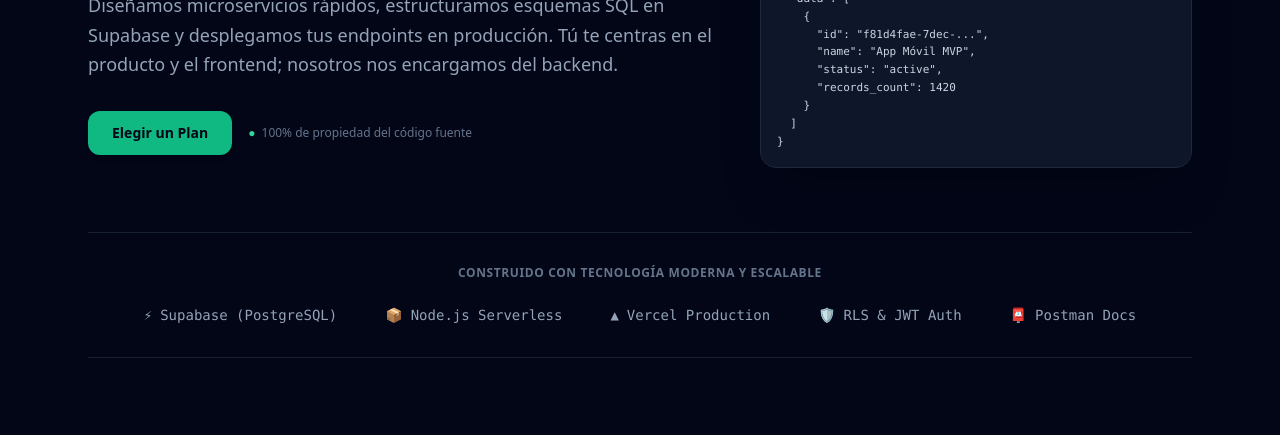
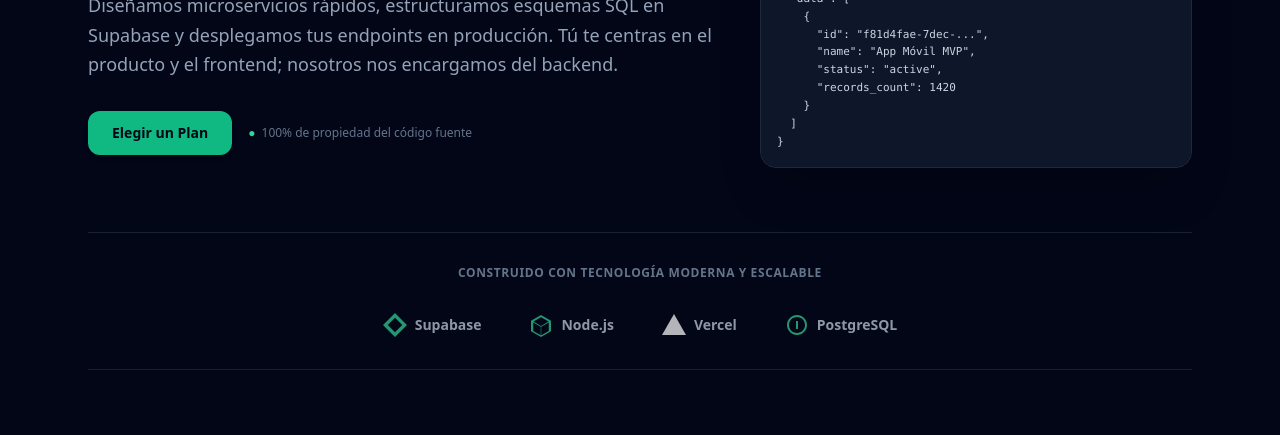
Before and after one commit to BackendForgeStudio/backendforge-web, a plain HTML site: page index.html in a window 1280 px wide. Shown: the part 360-795 px from the top of the page. Drawn offline with nearby package versions, Linux system fonts and the light colour scheme.

Commit message:
actualizar logos de stack tecnologico

```diff
--- a/index.html
+++ b/index.html
@@ -83,15 +83,35 @@
       </div>
     </div>
 
-    <!-- Stack Tecnológico -->
+<!-- Stack Tecnológico -->
     <div class="my-16 border-y border-slate-800/80 py-8">
-      <p class="text-center text-xs font-semibold uppercase tracking-wider text-slate-500 mb-6">Construido con tecnología moderna y escalable</p>
-      <div class="flex flex-wrap justify-center items-center gap-6 sm:gap-12 text-slate-400 font-mono text-sm font-medium">
-        <span class="flex items-center gap-2 hover:text-emerald-400 transition-colors"><span>⚡</span> Supabase (PostgreSQL)</span>
-        <span class="flex items-center gap-2 hover:text-emerald-400 transition-colors"><span>📦</span> Node.js Serverless</span>
-        <span class="flex items-center gap-2 hover:text-emerald-400 transition-colors"><span>▲</span> Vercel Production</span>
-        <span class="flex items-center gap-2 hover:text-emerald-400 transition-colors"><span>🛡️</span> RLS & JWT Auth</span>
-        <span class="flex items-center gap-2 hover:text-emerald-400 transition-colors"><span>📮</span> Postman Docs</span>
+      <p class="text-center text-xs font-semibold uppercase tracking-wider text-slate-500 mb-8">Construido con tecnología moderna y escalable</p>
+      <div class="flex flex-wrap justify-center items-center gap-8 sm:gap-12 opacity-70 hover:opacity-100 transition-opacity duration-500">
+
+        <!-- Supabase -->
+        <div class="flex items-center gap-2">
+          <svg viewBox="0 0 24 24" width="24" height="24" class="fill-emerald-400"><path d="M12 0L24 12L12 24L0 12L12 0ZM12 4.8L4.8 12L12 19.2L19.2 12L12 4.8Z"/></svg>
+          <span class="text-sm font-bold text-slate-300">Supabase</span>
+        </div>
+
+        <!-- Node.js -->
+        <div class="flex items-center gap-2">
+          <svg viewBox="0 0 24 24" width="24" height="24" class="fill-emerald-400"><path d="M12 2L2 7.75v10.5L12 24l10-5.75V7.75L12 2zm0 2.25l7.5 4.33-7.5 4.33-7.5-4.33 7.5-4.33zM4.25 9.38l7.5 4.33v8.66l-7.5-4.33V9.38zm15.5 0v8.66l-7.5 4.33v-8.66l7.5-4.33z"/></svg>
+          <span class="text-sm font-bold text-slate-300">Node.js</span>
+        </div>
+
+        <!-- Vercel -->
+        <div class="flex items-center gap-2">
+          <svg viewBox="0 0 24 24" width="24" height="24" class="fill-white"><path d="M12 1L24 22H0L12 1z"/></svg>
+          <span class="text-sm font-bold text-slate-300">Vercel</span>
+        </div>
+
+        <!-- PostgreSQL -->
+        <div class="flex items-center gap-2">
+          <svg viewBox="0 0 24 24" width="24" height="24" class="fill-emerald-400"><path d="M12 2c5.52 0 10 4.48 10 10s-4.48 10-10 10S2 17.52 2 12 6.48 2 12 2zm0 2c-4.42 0-8 3.58-8 8s3.58 8 8 8 8-3.58 8-8-3.58-8-8-8zm-1 4h2v8h-2V8z"/></svg>
+          <span class="text-sm font-bold text-slate-300">PostgreSQL</span>
+        </div>
+
       </div>
     </div>
 
```
